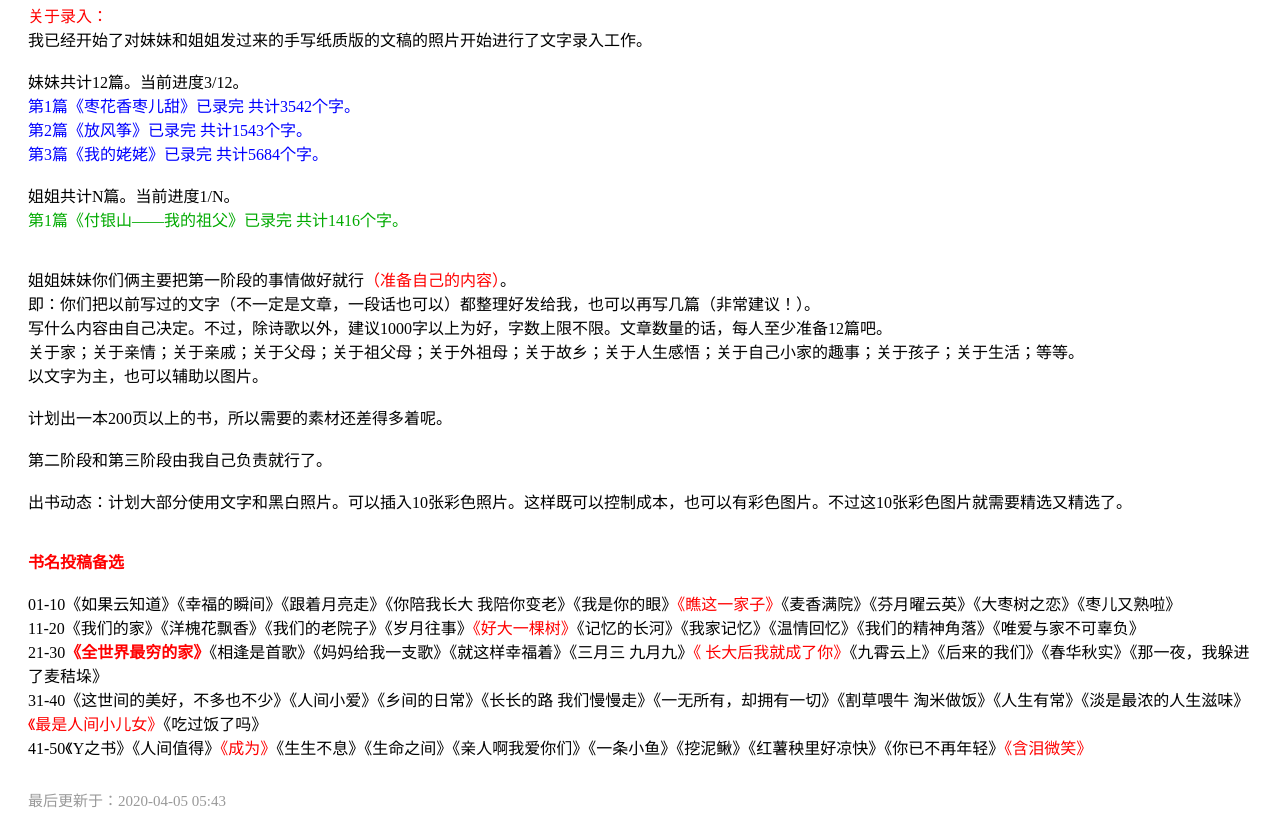
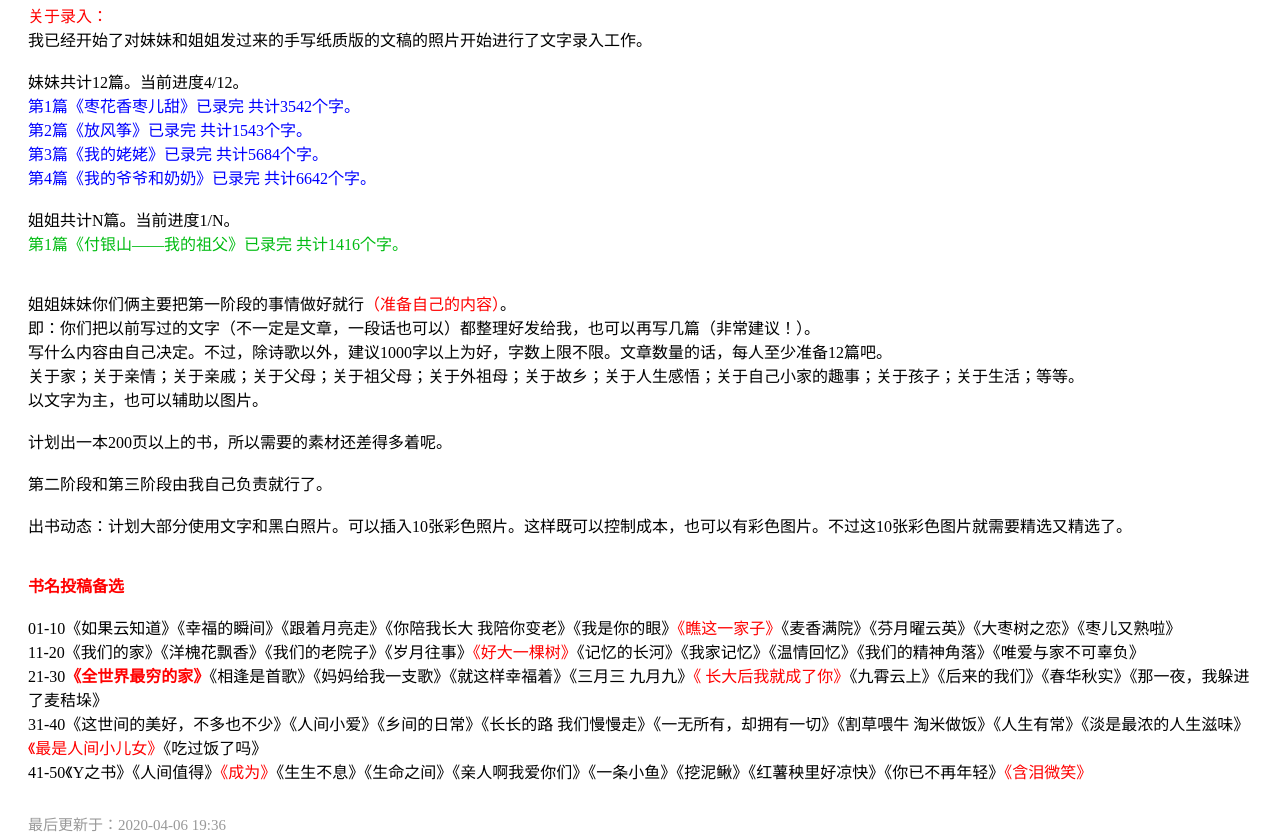
Before and after one commit to isunman/sugarbaby, a plain HTML site: page yunbook/index.html in a window 1280 px wide. Shown: the part 636-1470 px from the top of the page. Before the commit the page ends 1446 px from the top, so only its background shows below. Drawn offline with Linux system fonts and the light colour scheme.

Commit message:
Update index.html

```diff
--- a/yunbook/index.html
+++ b/yunbook/index.html
@@ -33,12 +33,13 @@
     		<br /><br />
     		<div><span class="hlred">关于录入：</span><br />
     		我已经开始了对妹妹和姐姐发过来的手写纸质版的文稿的照片开始进行了文字录入工作。<br /><br />
-    		妹妹共计12篇。当前进度3/12。<br />
+    		妹妹共计12篇。当前进度4/12。<br />
     		<span style="color:blue;" >第1篇《枣花香枣儿甜》已录完 共计3542个字。</span><br />
     		<span style="color:blue;" >第2篇《放风筝》已录完 共计1543个字。</span><br />
     		<span style="color:blue;" >第3篇《我的姥姥》已录完 共计5684个字。</span><br />
+    		<span style="color:blue;" >第4篇《我的爷爷和奶奶》已录完 共计6642个字。</span><br />
     		<br />姐姐共计N篇。当前进度1/N。<br />
-    		<span style="color:#00AA00;" >第1篇《付银山——我的祖父》已录完 共计1416个字。</span><br />
+    		<span style="color:#00BC12;" >第1篇《付银山——我的祖父》已录完 共计1416个字。</span><br />
     		</div>
     		<br /><br />
     		<div>
@@ -64,6 +65,6 @@
 
     	</div>
     </div>
-    <div style="height:20px;margin:30px 20px;color:#999999;font-size:15px;">最后更新于：2020-04-05 05:43</div>
+    <div style="height:20px;margin:30px 20px;color:#999999;font-size:15px;">最后更新于：2020-04-06 19:36</div>
 </body>
 </html>
```
